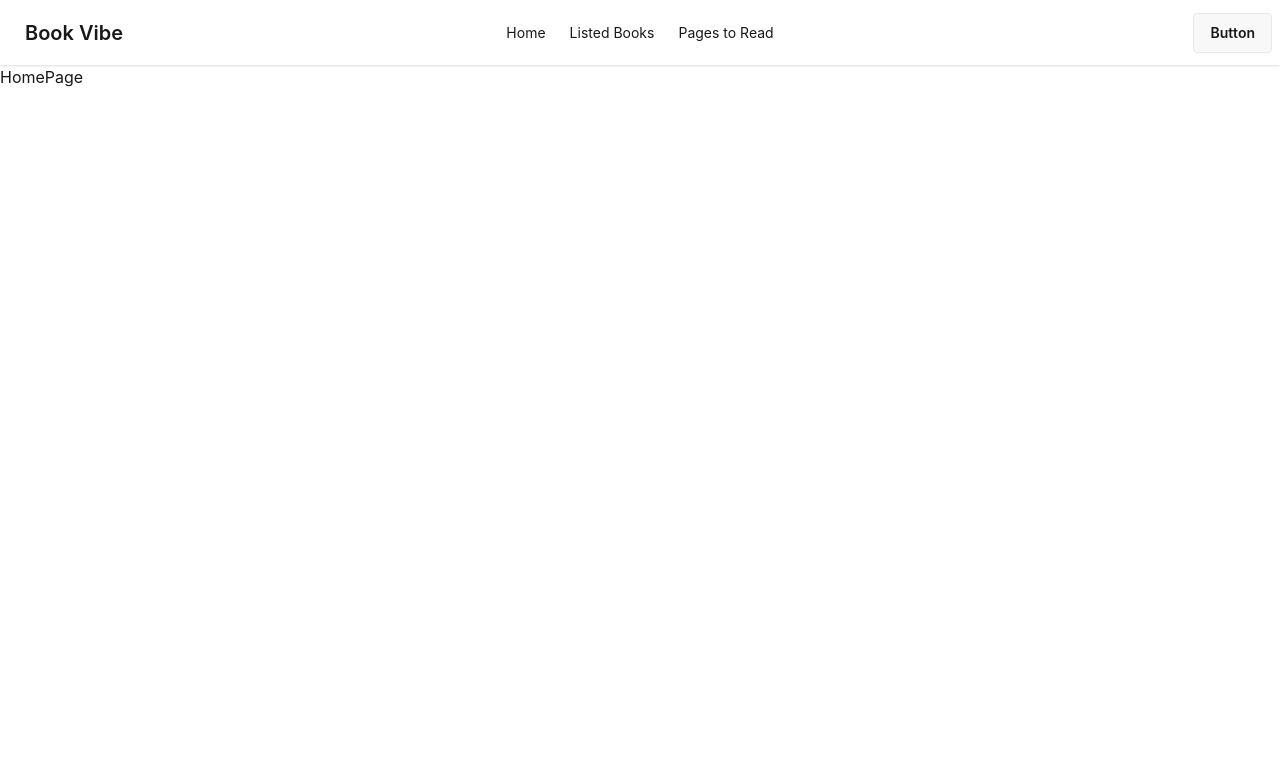
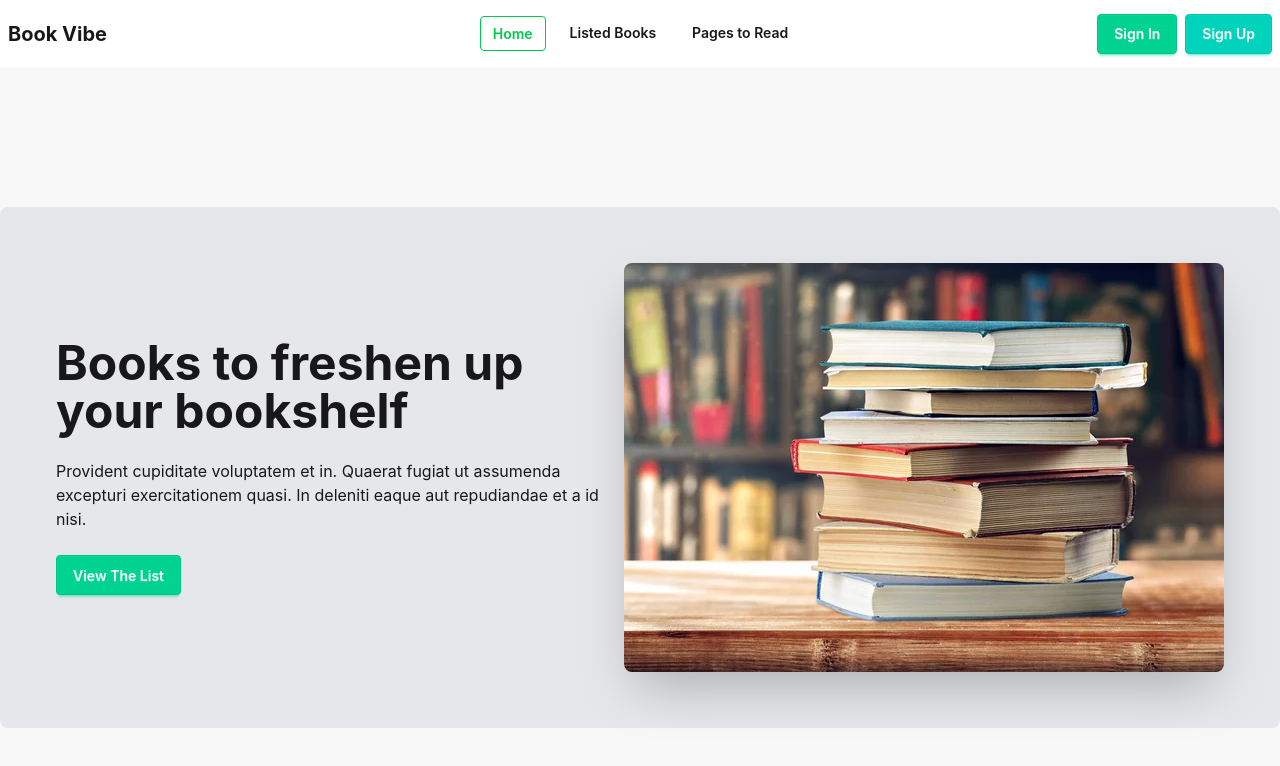
Before and after one commit to Badsha-Nishan/book-vibe, a React (Vite) app: page / in a window 1280 px wide. Shown: the top 766 px of the page. Built offline with nearby package versions, Linux system fonts and the light colour scheme.

Commit message:
implement banner section

```diff
--- a/src/components/shared/Navbar/Navbar.jsx
+++ b/src/components/shared/Navbar/Navbar.jsx
@@ -1,22 +1,50 @@
 import React from "react";
-import { Link } from "react-router";
+import { Link, NavLink } from "react-router";
 
 const Navbar = () => {
   const link = (
     <>
       <li>
-        <Link to={"/"}>Home</Link>
+        <NavLink
+          to={"/"}
+          className={({ isActive }) =>
+            `font-semibold mr-3 ${
+              isActive ? "text-green-500 border border-green-500" : ""
+            }`
+          }
+        >
+          Home
+        </NavLink>
       </li>
       <li>
-        <Link to={"/books"}>Listed Books</Link>
+        <NavLink
+          to={"/books"}
+          className={({ isActive }) =>
+            `font-semibold mr-3 ${
+              isActive ? "text-green-500 border border-green-500" : ""
+            }`
+          }
+        >
+          Listed Books
+        </NavLink>
       </li>
       <li>
-        <Link to={"pages-to-read"}>Pages to Read</Link>
+        <NavLink
+          to={"pages-to-read"}
+          className={({ isActive }) =>
+            `font-semibold ${
+              isActive ? "text-green-500 border border-green-500" : ""
+            }`
+          }
+        >
+          Pages to Read
+        </NavLink>
       </li>
     </>
   );
   return (
-    <div className="navbar bg-base-100 shadow-sm">
+    <div className=" bg-base-100 shadow-sm ">
+      <div className="navbar mx-auto container">
         <div className="navbar-start">
           <div className="dropdown">
             <div tabIndex={0} role="button" className="btn btn-ghost lg:hidden">
@@ -43,13 +71,15 @@ const Navbar = () => {
               {link}
             </ul>
           </div>
-        <a className="btn btn-ghost text-xl">Book Vibe</a>
+          <h2 className="font-bold text-xl">Book Vibe</h2>
         </div>
         <div className="navbar-center hidden lg:flex">
           <ul className="menu menu-horizontal px-1">{link}</ul>
         </div>
-      <div className="navbar-end">
-        <a className="btn">Button</a>
+        <div className="navbar-end space-x-2">
+          <a className="btn btn-success text-white">Sign In</a>
+          <a className="btn btn-accent text-white">Sign Up</a>
+        </div>
       </div>
     </div>
   );
--- /dev/null
+++ b/src/pages/homepage/Banner.jsx
@@ -0,0 +1,25 @@
+import React from "react";
+import HeroImg from "../../assets/hero_img.jpg";
+
+const Banner = () => {
+  return (
+    <div className="hero bg-base-200 min-h-screen ">
+      <div className="hero-content flex-col bg-gray-200 lg:flex-row-reverse p-14 rounded-lg">
+        <img src={HeroImg} className="rounded-lg shadow-2xl" />
+        <div>
+          <h1 className="text-5xl font-bold">
+            Books to freshen up your bookshelf
+          </h1>
+          <p className="py-6">
+            Provident cupiditate voluptatem et in. Quaerat fugiat ut assumenda
+            excepturi exercitationem quasi. In deleniti eaque aut repudiandae et
+            a id nisi.
+          </p>
+          <button className="btn btn-success text-white">View The List</button>
+        </div>
+      </div>
+    </div>
+  );
+};
+
+export default Banner;
--- a/src/pages/homepage/Homepage.jsx
+++ b/src/pages/homepage/Homepage.jsx
@@ -1,9 +1,10 @@
 import React from 'react';
+import Banner from './Banner';
 
 const Homepage = () => {
     return (
         <div>
-            <h2>HomePage</h2>
+            <Banner />
         </div>
     );
 };
```
Also changed, not shown: src/assets/hero_img.jpg (added). Lines whose indentation alone changed are shown as unchanged.
